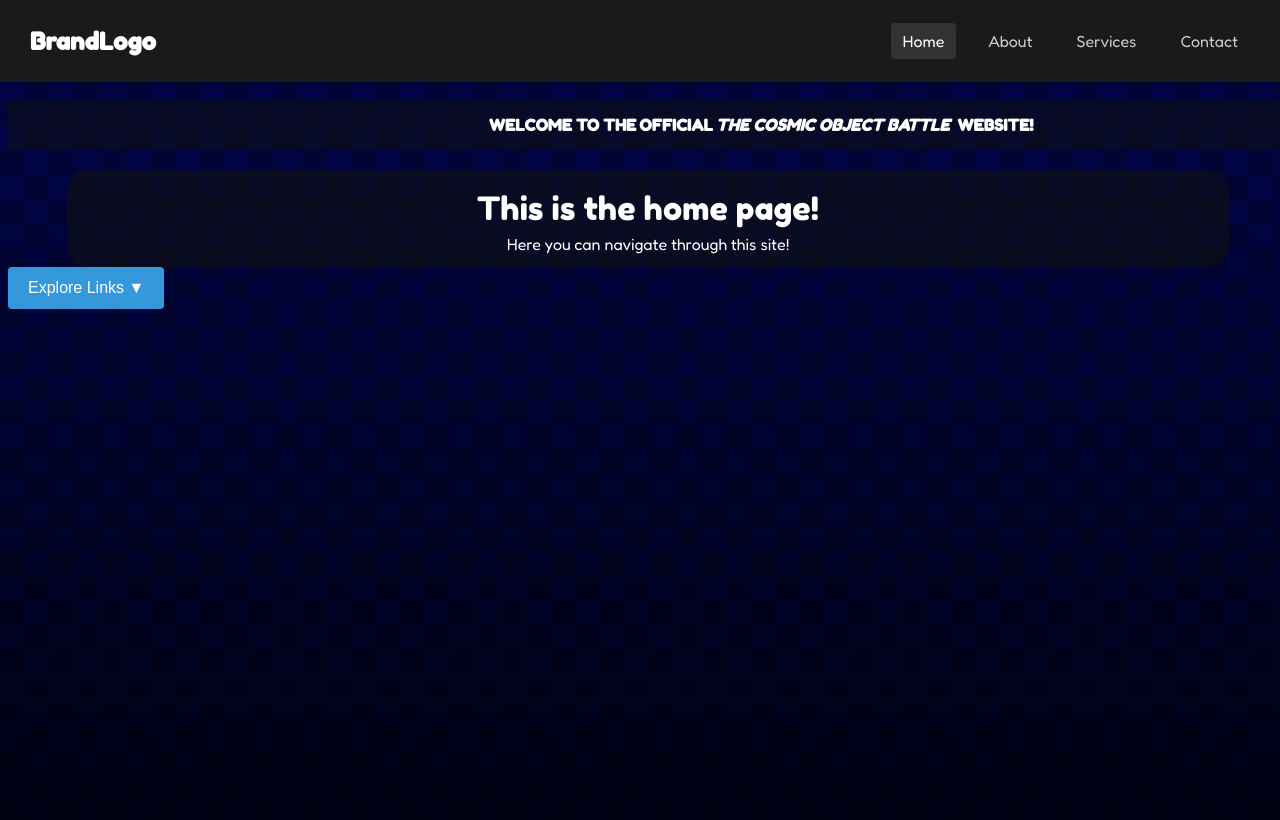
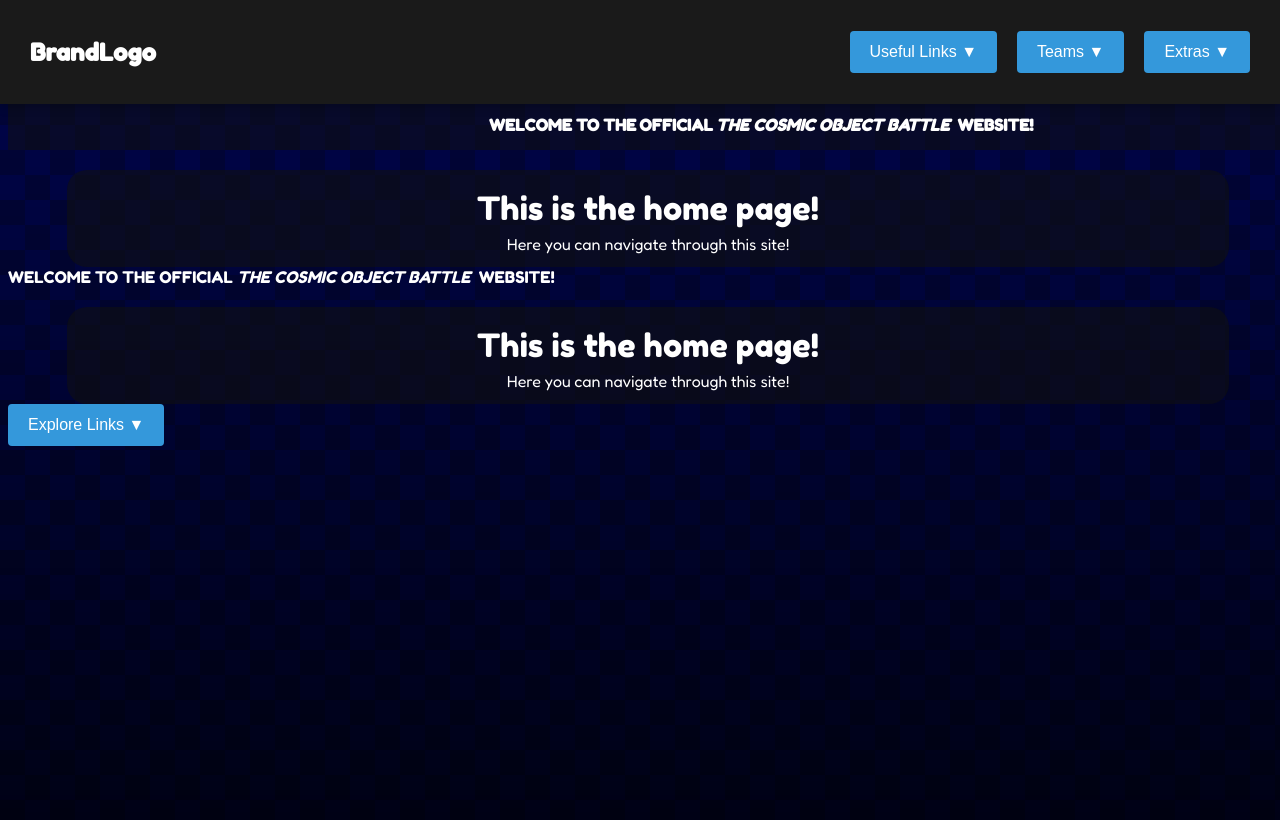
Before and after one commit to TimbitSilly/tcob.github.io, a plain HTML site: page index.html in a window 1280 px wide. Drawn offline with Linux system fonts and the light colour scheme.

Commit message:
Update index.html

```diff
--- a/index.html
+++ b/index.html
@@ -8,10 +8,32 @@
             <a href="#">BrandLogo</a>
         </div>
         <ul class="nav-links">
-            <li><a href="#" class="active">Home</a></li>
-            <li><a href="#">About</a></li>
-            <li><a href="#">Services</a></li>
-            <li><a href="#">Contact</a></li>
+    <div class="dropdown">
+  <button class="drop-btn">Useful Links ▼</button>
+  <div class="dropdown-content">
+    <a href="https://example.com">Home</a>
+    <a href="https://example.com"><span style="font-size:0.85rem">The History of TCOB</span></a>
+    <a href="https://example.com">Episodes</a>
+  </div>
+</div>
+
+    <div class="dropdown">
+  <button class="drop-btn">Teams ▼</button>
+  <div class="dropdown-content">
+    <a href="https://example.com">Team 1</a>
+    <a href="https://example.com">Team 2</a>
+    <a href="https://example.com">Team 3</a>
+    <a href="https://example.com">Team 4</a>
+  </div>
+</div>
+
+    <div class="dropdown">
+  <button class="drop-btn">Extras ▼</button>
+  <div class="dropdown-content">
+    <a href="https://example.com">Meet The Team</a>
+    <a href="https://example.com">?</a>
+  </div>
+</div>
         </ul>
     </nav>
     <div class="full-body">
@@ -37,6 +59,25 @@
         </div>
     </center>
 
+
+    </div>
+</body>    <span>WELCOME TO THE</span>
+    <span>OFFICIAL</span>
+    <span><i>THE COSMIC OBJECT BATTLE </i>&nbsp;WEBSITE!</span>
+  </div>
+</div>
+    <center>
+        <div class="page-box" >
+           <p style="font-size:2rem">This is the home page!</p>
+           <p style="font-family: Fredoka">Here you can navigate through this site!</p>
+        </div>
+    </center>
+
+
+    </div>
+</body>        </div>
+    </center>
+
     <div class="dropdown">
   <button class="drop-btn">Explore Links ▼</button>
   <div class="dropdown-content">
```
